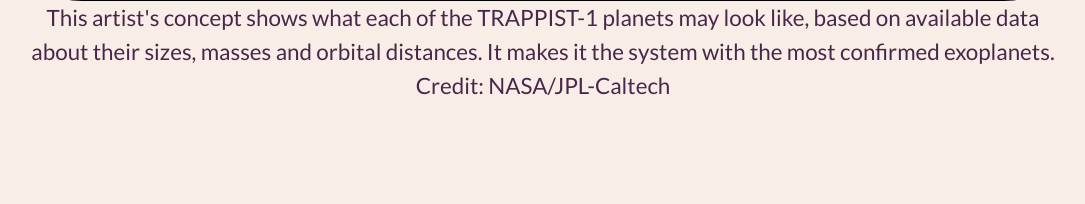
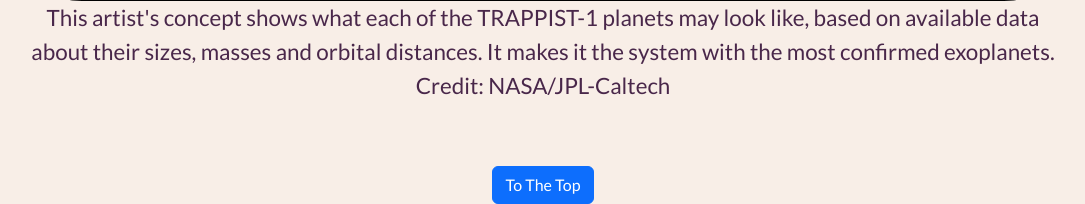
Before and after one commit to Lit-z/full_stack_project, a Flask app: page / in a window 1280 px wide. Shown: the part 843-1047 px from the top of the page, without its empty margins (97-1182 px from the left). Before the commit the page ends 938 px from the top, so only its background shows below. Run offline with Flask 2, Linux system fonts and the light colour scheme.

Commit message:
project complete

```diff
--- a/templates/home.html
+++ b/templates/home.html
@@ -10,6 +10,12 @@
     <p class="img-txt">This artist's concept shows what each of the TRAPPIST-1 planets may look like, based on available data about their sizes, masses and orbital distances. It makes it the system with the most confirmed exoplanets. Credit: NASA/JPL-Caltech</p>
 </div>
 <br>
+<br>
+
+<!-- back to top button -->
+    <div class="top-btn">
+        <a class="btn btn-primary" href="#p3-top" role="button">To The Top</a>
+    </div>
 </div>
 {% endblock %}
 
```
